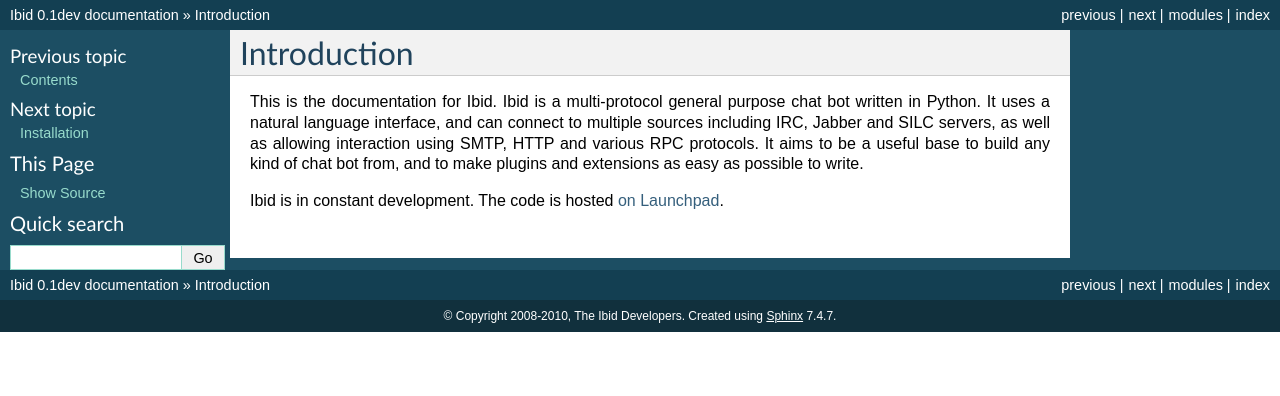
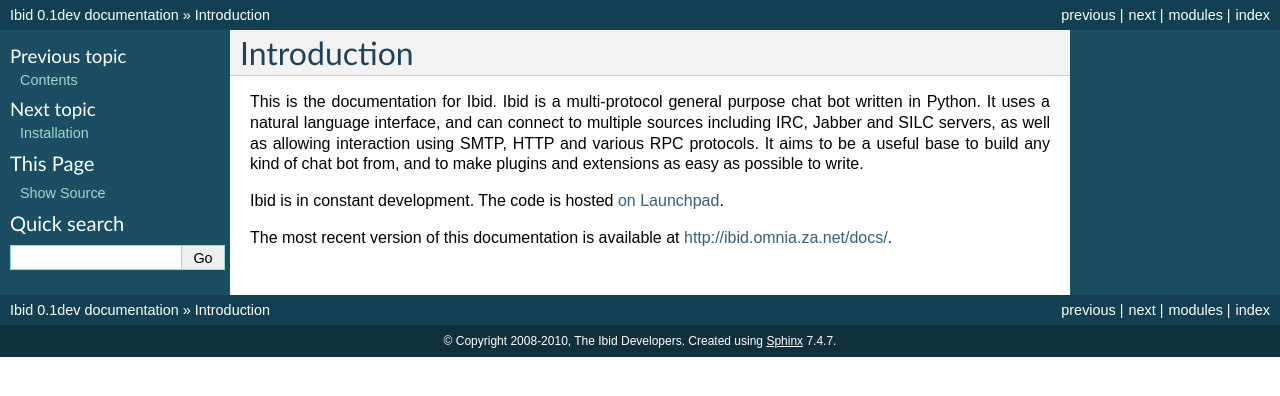
Before and after one commit to ibid/ibid, a Sphinx documentation site: the page built from docs/intro.rst, in a window 1280 px wide. Shown: the top 396 px of the page. Built offline with Sphinx 7.4.7, drawn with Linux system fonts in a browser that asks for light colours.

Commit message:
Link to most recent documentation

```diff
--- a/docs/intro.rst
+++ b/docs/intro.rst
@@ -12,4 +12,7 @@
 Ibid is in constant development.
 The code is hosted `on Launchpad <https://launchpad.net/ibid/>`_.
 
+The most recent version of this documentation is available at
+`http://ibid.omnia.za.net/docs/ <http://ibid.omnia.za.net/docs/>`_.
+
 .. vi: set et sta sw=3 ts=3:
```
